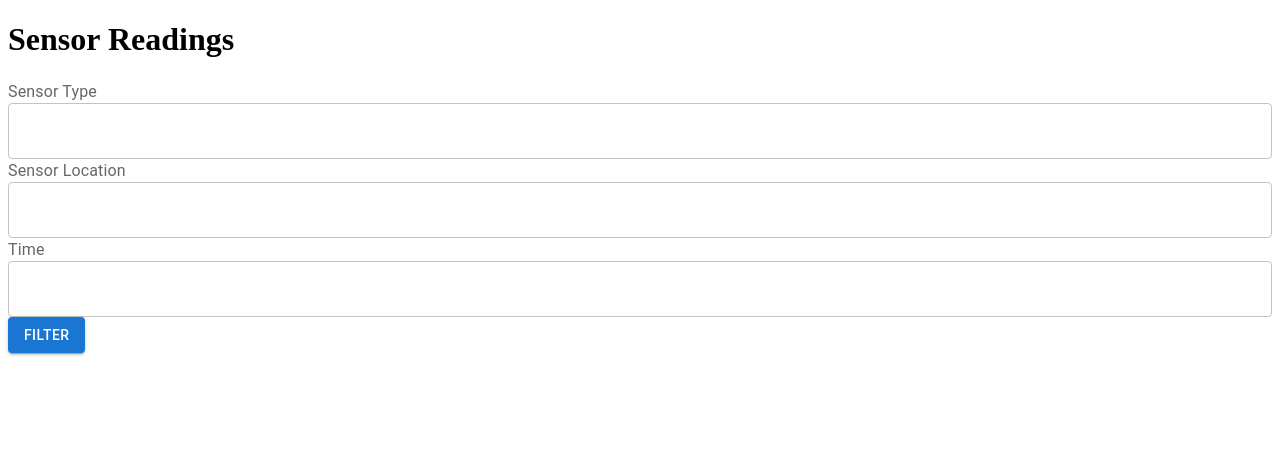
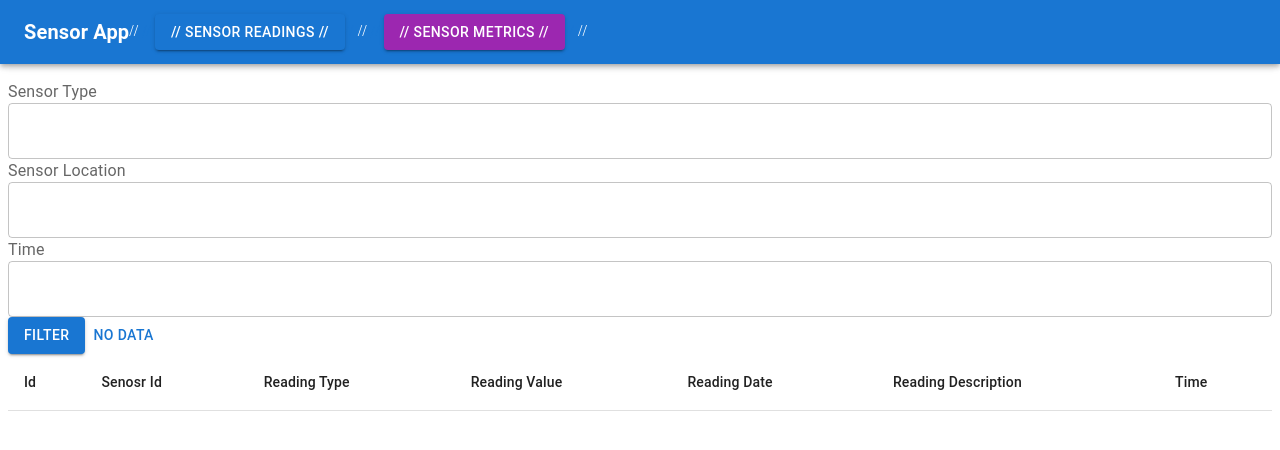
Before and after one commit to gerasmark/ReportingService, a Next.js app in the folder frontend/: page /sensorReadings in a window 1280 px wide. Shown: the top 450 px of the page. Built offline with nearby package versions, Linux system fonts and the light colour scheme.

Commit message:
created sensor reading page

```diff
--- a/frontend/app/sensorReadings/page.tsx
+++ b/frontend/app/sensorReadings/page.tsx
@@ -5,30 +5,32 @@ import TextField from '@mui/material/TextField';
 import Button from '@mui/material/Button';
 import Table from '@mui/material/Table';
 import TableBody from '@mui/material/TableBody';
+import TableHead from '@mui/material/TableHead';
 import TableCell from '@mui/material/TableCell';
 import TableContainer from '@mui/material/TableContainer';
 import TableRow from '@mui/material/TableRow';
 import InputLabel from '@mui/material/InputLabel';
+import AppBar from '@mui/material/AppBar';
+import Toolbar from '@mui/material/Toolbar';
+import Typography from '@mui/material/Typography';
 import Link from '@mui/material/Link';
-import { useRouter } from 'next/router';
 
 const SensorReadingsPage = () => {
   const [type, setType] = useState('');
   const [location, setLocation] = useState('');
   const [time, setTime] = useState('');
   const [sensorReadings, setSensorReadings] = useState([]);
-  const [showAdditionalButton, setShowAdditionalButton] = useState(true);
 
   const handleFilterSubmit = async () => {
-    const response = await fetch('http://127.0.0.1:3000/api/postSensorReadings/', {
+    const response = await fetch('/api/postSensorReadings/', {
       method: 'POST',
       headers: {
         'Content-Type': 'application/json',
       },
       body: JSON.stringify({
-        "type": "temperature",
-        "location": "Ayalafurt",
-        "time": ""
+        type: type,
+        location: location,
+        time: time,
     }),
     });
     if (response.ok) {
@@ -41,7 +43,26 @@ const SensorReadingsPage = () => {
 
   return (
       <div>
-        <h1>Sensor Readings</h1>
+        <AppBar>
+            <Toolbar>
+            <Typography variant="h6" style={{ fontWeight: 'bold' }}>
+            Sensor App
+            </Typography>
+            <div>
+//             <Link href="/sensorReadings">
+//               <Button variant="contained" color="primary">
+//                 Sensor Readings
+//               </Button>
+//             </Link>
+//             <Link href="/sensorMetrics">
+//               <Button variant="contained" color="secondary">
+//                 Sensor Metrics
+//               </Button>
+//             </Link>
+//           </div>
+            </Toolbar>
+        </AppBar>
+        <main style={{ marginTop: '80px' }}></main>
         <div style={{ display: 'flex', flexDirection: 'column' }}>
           <InputLabel>Sensor Type</InputLabel>
           <TextField
@@ -66,8 +87,22 @@ const SensorReadingsPage = () => {
         >
           Filter
         </Button>
+        <Button>
+            {sensorReadings.length > 0? 'View' : 'No Data'}
+        </Button>
         <TableContainer>
           <Table>
+            <TableHead>
+              <TableRow>
+                <TableCell>Id</TableCell>
+                <TableCell>Senosr Id</TableCell>
+                <TableCell>Reading Type</TableCell>
+                <TableCell>Reading Value</TableCell>
+                <TableCell>Reading Date</TableCell>
+                <TableCell>Reading Description</TableCell>
+                <TableCell>Time</TableCell>
+              </TableRow>
+            </TableHead>
             <TableBody>
               {sensorReadings.map((sensorReadings, index) => (
                 <TableRow key={index}>
```
